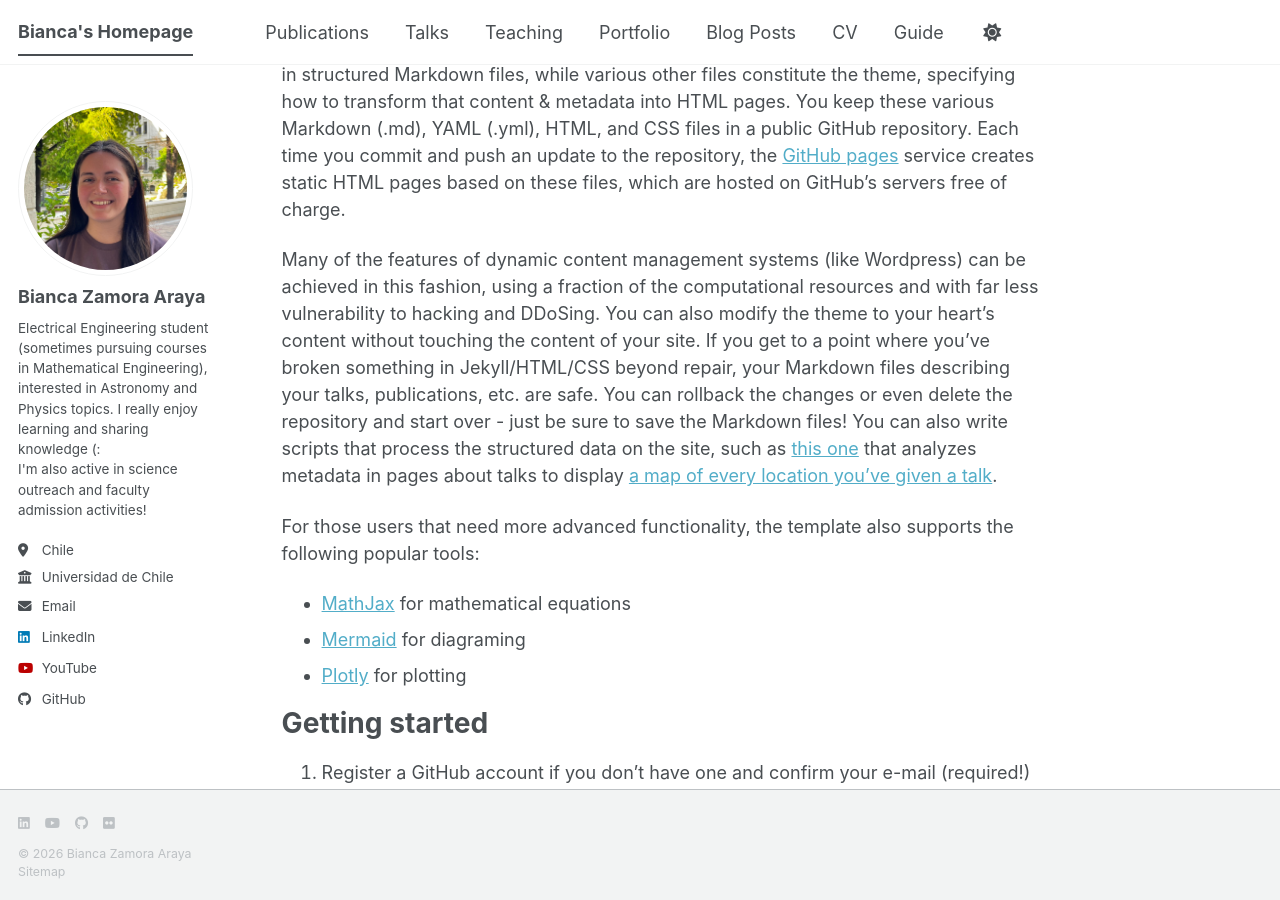
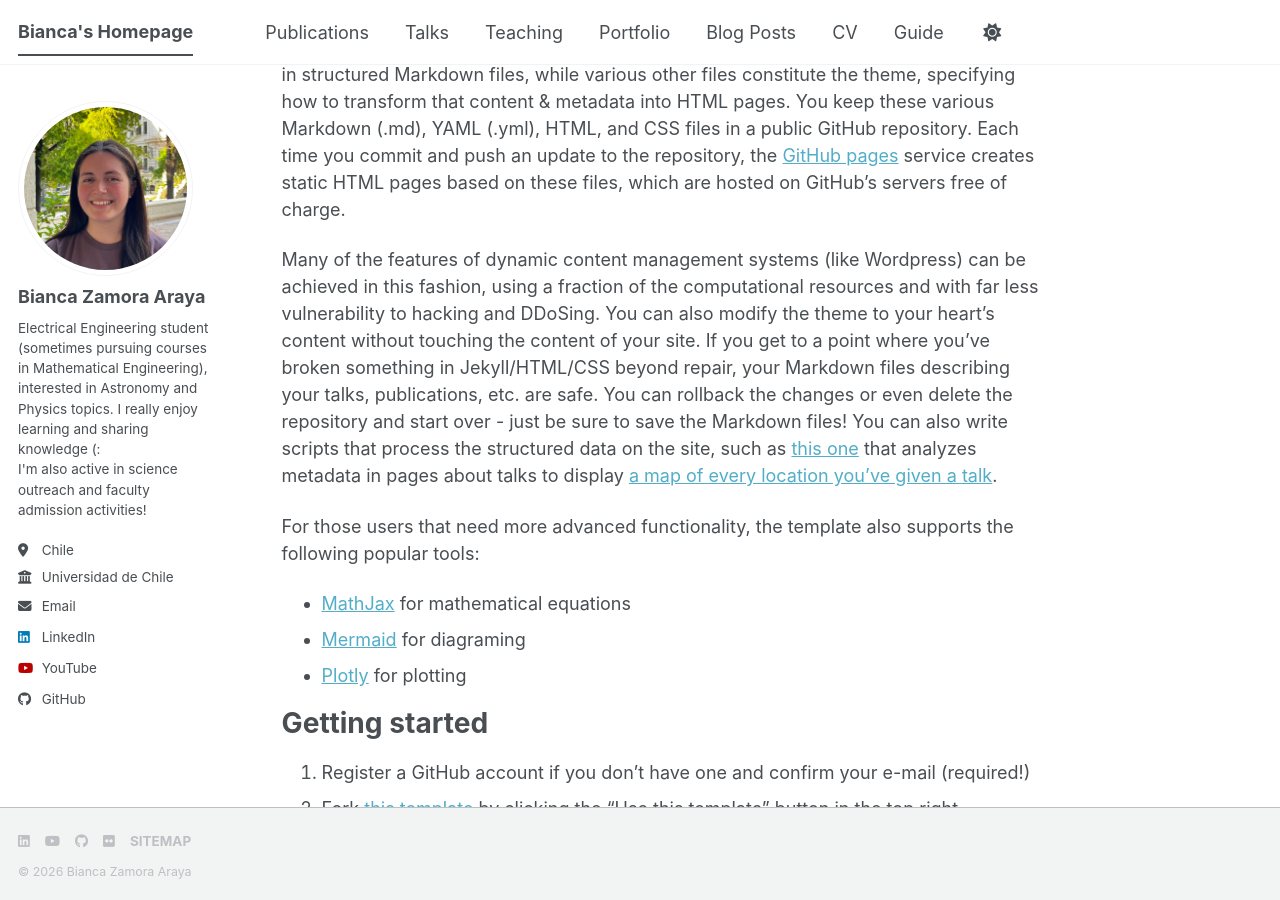
Before and after one commit to Bianca-Zamora-Araya/Bianca-Zamora-Araya.github.io, a Jekyll site: the page built from _pages/about.md, in a window 1280 px wide and 900 px high, scrolled down 529 px. Built offline with Jekyll 4.4.1, drawn with Linux system fonts in a browser that asks for light colours; a style sheet for code colours, icons or effects is not loaded.

```diff
--- a/_includes/footer.html
+++ b/_includes/footer.html
@@ -19,24 +19,36 @@
 </div>
 {% endif %} -->
 
-{% include base_path %}
+<!-- <div class="page__footer-copyright">
+  &copy; {{ site.time | date: '%Y' }} {{ site.name | default: site.title }}, {{ site.data.ui-text[site.locale].powered_by | default: "Powered by" }} <a href="https://jekyllrb.com" rel="nofollow">Jekyll</a> &amp; <a href="https://github.com/academicpages/academicpages.github.io">AcademicPages</a>, a fork of <a href="https://mademistakes.com/work/minimal-mistakes-jekyll-theme/" rel="nofollow">Minimal Mistakes</a>.<br />
+  Site last updated {{ "now" | date: '%Y-%m-%d' }}, <a href="/sitemap/" style="text-transform: uppercase;">{{ site.data.ui-text[site.locale].site_map | default: "Sitemap" }}</a>
+</div> -->
 
 <!-- Bloque de redes sociales (solo logos) -->
+<!-- <div class="page__footer-follow">
+  <ul class="social-icons">
+    <li><a href="https://www.linkedin.com/in/{{ site.author.linkedin }}" target="_blank" rel="noopener"><i class="fab fa-linkedin" aria-hidden="true"></i></a></li>
+    <li><a href="https://www.youtube.com/c/{{ site.author.youtube }}" target="_blank" rel="noopener"><i class="fab fa-youtube" aria-hidden="true"></i></a></li>
+    <li><a href="https://github.com/{{ site.author.github }}" target="_blank" rel="noopener"><i class="fab fa-github" aria-hidden="true"></i></a></li>
+    <li><a href="https://www.flickr.com/photos/{{ site.author.flickr }}" target="_blank" rel="noopener"><i class="fab fa-flickr" aria-hidden="true"></i></a></li>
+  </ul>
+</div> -->
+
+<!-- <div class="page__footer-copyright">
+  &copy; {{ site.time | date: '%Y' }} {{ site.name | default: site.title }}<br />
+  <a href="/sitemap/">{{ site.data.ui-text[site.locale].site_map | default: "Sitemap" }}</a>
+</div> -->
+
 <div class="page__footer-follow">
   <ul class="social-icons">
     <li><a href="https://www.linkedin.com/in/{{ site.author.linkedin }}" target="_blank" rel="noopener"><i class="fab fa-linkedin" aria-hidden="true"></i></a></li>
     <li><a href="https://www.youtube.com/c/{{ site.author.youtube }}" target="_blank" rel="noopener"><i class="fab fa-youtube" aria-hidden="true"></i></a></li>
     <li><a href="https://github.com/{{ site.author.github }}" target="_blank" rel="noopener"><i class="fab fa-github" aria-hidden="true"></i></a></li>
     <li><a href="https://www.flickr.com/photos/{{ site.author.flickr }}" target="_blank" rel="noopener"><i class="fab fa-flickr" aria-hidden="true"></i></a></li>
+    <li><a href="/sitemap/">{{ site.data.ui-text[site.locale].site_map | default: "Sitemap" }}</a></li>
   </ul>
 </div>
 
-<!-- <div class="page__footer-copyright">
-  &copy; {{ site.time | date: '%Y' }} {{ site.name | default: site.title }}, {{ site.data.ui-text[site.locale].powered_by | default: "Powered by" }} <a href="https://jekyllrb.com" rel="nofollow">Jekyll</a> &amp; <a href="https://github.com/academicpages/academicpages.github.io">AcademicPages</a>, a fork of <a href="https://mademistakes.com/work/minimal-mistakes-jekyll-theme/" rel="nofollow">Minimal Mistakes</a>.<br />
-  Site last updated {{ "now" | date: '%Y-%m-%d' }}, <a href="/sitemap/" style="text-transform: uppercase;">{{ site.data.ui-text[site.locale].site_map | default: "Sitemap" }}</a>
-</div> -->
-
 <div class="page__footer-copyright">
   &copy; {{ site.time | date: '%Y' }} {{ site.name | default: site.title }}<br />
-  <a href="/sitemap/">{{ site.data.ui-text[site.locale].site_map | default: "Sitemap" }}</a>
 </div>
```
